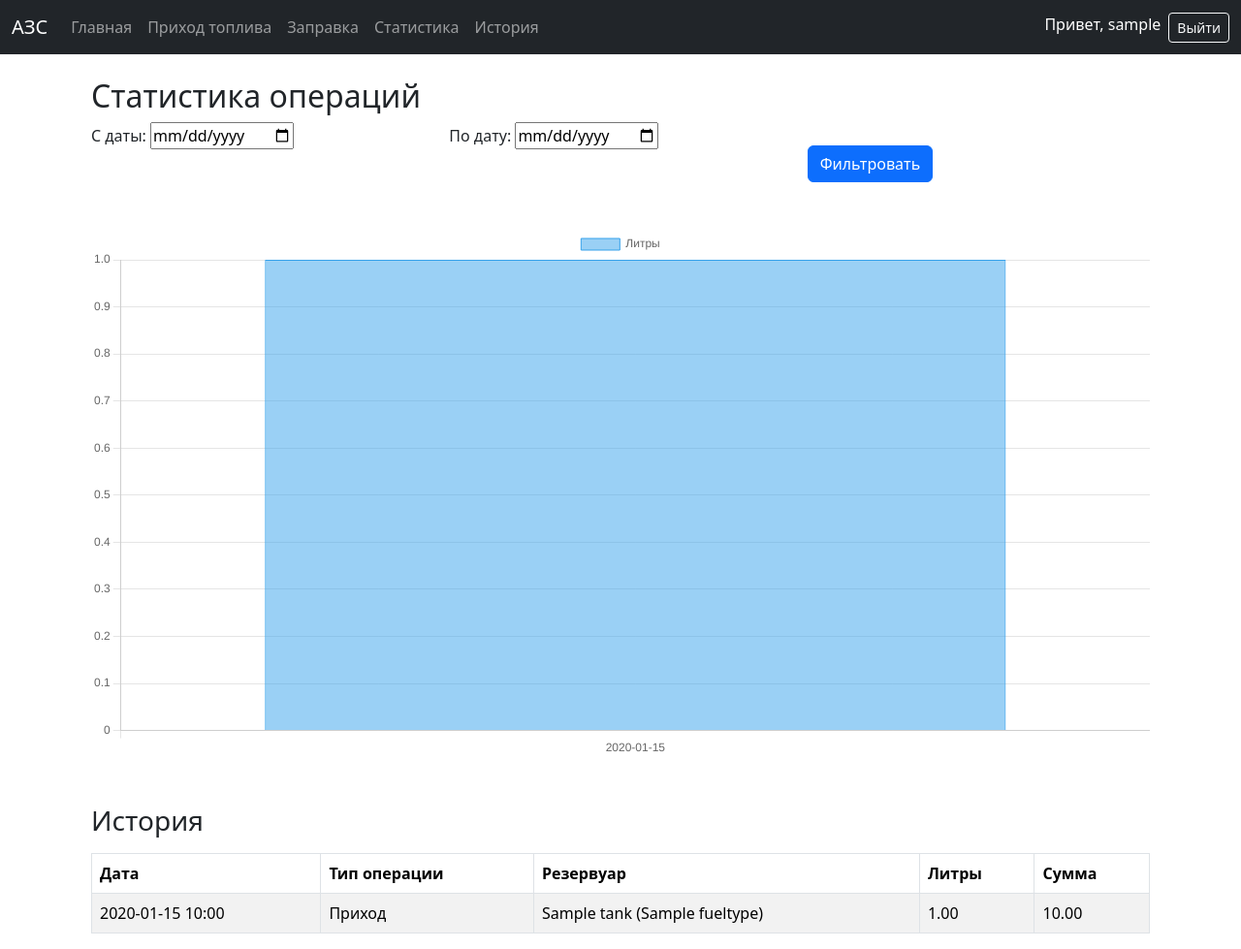
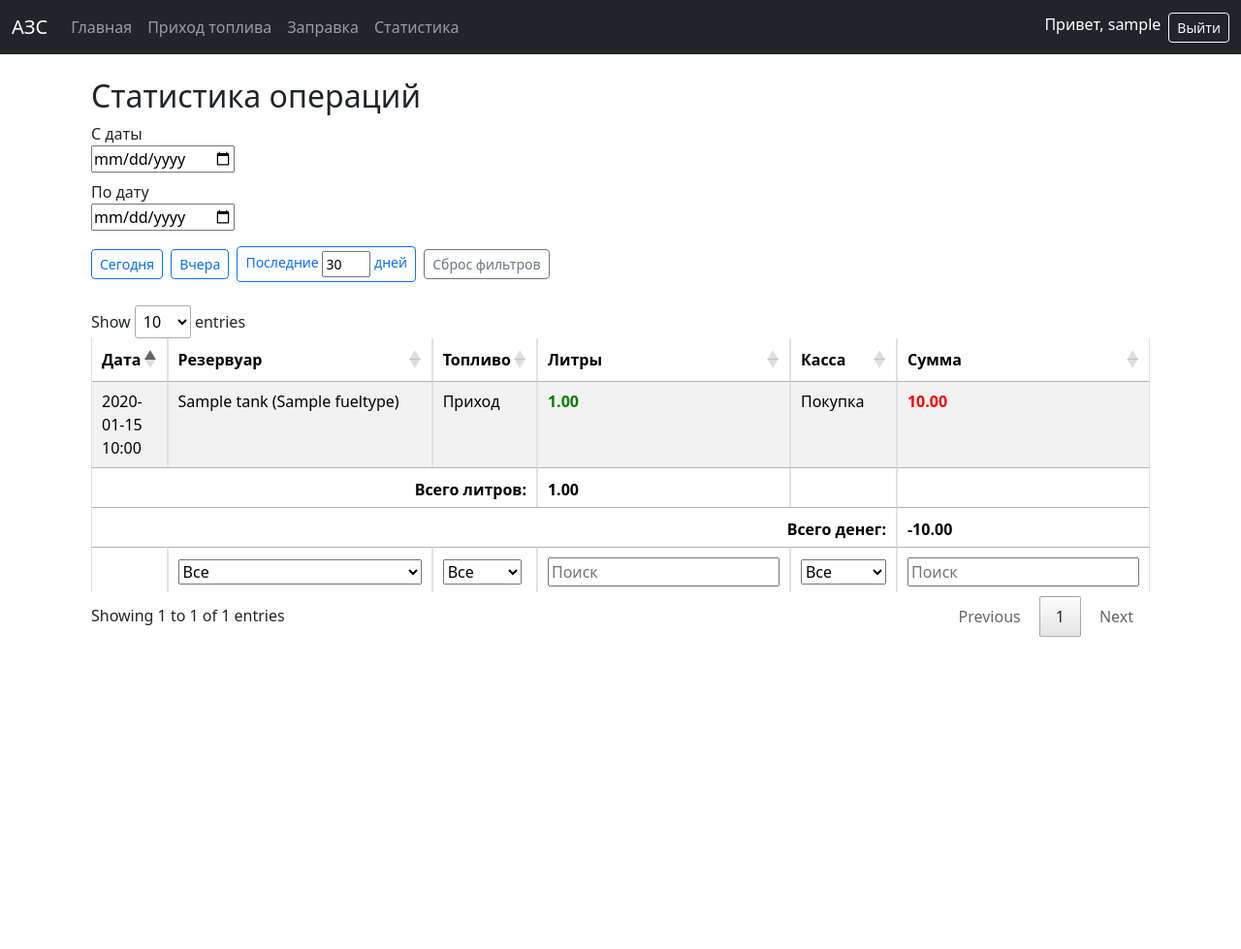
Before and after one commit to Alexxq64/fuel_manager, a Django app: page /statistics/ in a window 1280 px wide. Shown: the whole page at 97% size. After the commit the page ends 657 px from the top, so only its background shows below. Run offline with Django 5.2, Linux system fonts and the light colour scheme; a user stored in the database is signed in; tables that the repository leaves empty hold one stand-in row (values such as "Sample post"); some libraries are stand-ins or nearby versions.

Commit message:
forms styled a little statistics fully completed

```diff
--- a/fuel_manager/fuel/forms.py
+++ b/fuel_manager/fuel/forms.py
@@ -30,7 +30,6 @@ class FuelArrivalForm(forms.Form):
 
     def __init__(self, *args, **kwargs):
         super().__init__(*args, **kwargs)
-        # Для начальной отрисовки формы можно подтянуть все танки или оставить пустым
         self.fields['tank'].queryset = Tank.objects.all()
 
 
@@ -59,7 +58,6 @@ class RefuelForm(forms.Form):
         max_digits=12,
         label='Сумма'
     )
-    # Убираем selling_price_per_liter из формы, так как оно readonly в шаблоне и не нужно на сервере
     client = forms.ModelChoiceField(
         queryset=Client.objects.all(),
         required=False,
--- a/fuel_manager/fuel/templates/fuel/base.html
+++ b/fuel_manager/fuel/templates/fuel/base.html
@@ -17,7 +17,7 @@
           <li class="nav-item"><a class="nav-link" href="{% url 'fuel_arrival' %}">Приход топлива</a></li>
           <li class="nav-item"><a class="nav-link" href="{% url 'refuel' %}">Заправка</a></li>
           <li class="nav-item"><a class="nav-link" href="{% url 'statistics' %}">Статистика</a></li>
-          <li class="nav-item"><a class="nav-link" href="#">История</a></li>
+          {% comment %} <li class="nav-item"><a class="nav-link" href="#">История</a></li> {% endcomment %}
         {% endif %}
       </ul>
       <ul class="navbar-nav">
--- a/fuel_manager/fuel/templates/fuel/refuel.html
+++ b/fuel_manager/fuel/templates/fuel/refuel.html
@@ -59,7 +59,7 @@
     </div>
 
     <div class="mb-3">
-        <label class="form-label">Цена за литр (заполняется автоматически)</label>
+        <label class="form-label">Цена за литр</label>
         <input type="number" id="selling-price" class="form-control" step="0.01" min="0.01" readonly>
     </div>
 
--- a/fuel_manager/fuel/templates/fuel/statistics.html
+++ b/fuel_manager/fuel/templates/fuel/statistics.html
@@ -3,65 +3,222 @@
 <div class="container mt-4">
   <h2>Статистика операций</h2>
 
-  <form method="get" class="row g-3">
-    <div class="col-md-4">{{ form.start_date.label_tag }} {{ form.start_date }}</div>
-    <div class="col-md-4">{{ form.end_date.label_tag }} {{ form.end_date }}</div>
-    <div class="col-md-4">
-      <label>&nbsp;</label><br>
-      <button type="submit" class="btn btn-primary">Фильтровать</button>
+  <form id="dateFilterForm" class="mb-4">
+    <div class="mb-2">
+      <label for="id_start_date">С даты</label><br>
+      {{ form.start_date }}
+    </div>
+    <div class="mb-3">
+      <label for="id_end_date">По дату</label><br>
+      {{ form.end_date }}
+    </div>
+
+    <div class="mb-3">
+      <button type="button" id="btnToday" class="btn btn-outline-primary btn-sm me-1">Сегодня</button>
+      <button type="button" id="btnYesterday" class="btn btn-outline-primary btn-sm me-1">Вчера</button>
+      <button type="button" id="btnLastNDays" class="btn btn-outline-primary btn-sm me-1">
+        Последние <input id="lastNDaysInput" type="number" min="1" max="365" value="30" style="width: 50px; display: inline-block; vertical-align: middle;"> дней
+      </button>
+      <button type="button" id="btnResetFilters" class="btn btn-outline-secondary btn-sm">Сброс фильтров</button>
     </div>
   </form>
 
-  <canvas id="fuelChart" class="mt-5"></canvas>
-
-  <h3 class="mt-5">История</h3>
-  <table class="table table-bordered table-striped mt-3">
+  <table id="transactionsTable" class="table table-bordered table-striped">
     <thead>
       <tr>
         <th>Дата</th>
-        <th>Тип операции</th>
         <th>Резервуар</th>
+        <th>Топливо</th>
         <th>Литры</th>
+        <th>Касса</th>
         <th>Сумма</th>
       </tr>
     </thead>
+    <tfoot>
+      <tr>
+        <th></th>
+        <th></th>
+        <th></th>
+        <th></th>
+        <th></th>
+        <th></th>
+      </tr>
+    </tfoot>
     <tbody>
       {% for t in transactions %}
         <tr>
           <td>{{ t.datetime|date:"Y-m-d H:i" }}</td>
+          <td>{{ t.tank }}</td>
           <td>{{ t.get_operation_type_display }}</td>
-          <td>{{ t.tank }}</td>
-          <td>{{ t.liters }}</td>
-          <td>{{ t.amount }}</td>
+          <td data-op="{{ t.operation_type }}" data-value="{{ t.liters }}" style="color: {% if t.operation_type == 'IN' %}green{% else %}red{% endif %}; font-weight: 600;">
+            {{ t.liters }}
+          </td>
+          <td>{% if t.operation_type == 'IN' %}Покупка{% else %}Продажа{% endif %}</td>
+          <td data-op="{{ t.operation_type }}" data-value="{{ t.amount }}" style="color: {% if t.operation_type == 'IN' %}red{% else %}green{% endif %}; font-weight: 600;">
+            {{ t.amount }}
+          </td>
         </tr>
       {% empty %}
-        <tr><td colspan="5">Нет данных</td></tr>
+        <tr><td colspan="6">Нет данных</td></tr>
       {% endfor %}
     </tbody>
+    <tfoot>
+      <tr>
+        <th colspan="3" class="text-end">Всего литров:</th>
+        <th id="netLiters"></th>
+        <th></th>
+        <th></th>
+      </tr>
+      <tr>
+        <th colspan="5" class="text-end">Всего денег:</th>
+        <th id="netAmount"></th>
+      </tr>
+    </tfoot>
   </table>
 </div>
 
-<script src="https://cdn.jsdelivr.net/npm/chart.js"></script>
+<link rel="stylesheet" href="https://cdn.datatables.net/1.10.24/css/jquery.dataTables.min.css">
+<script src="https://code.jquery.com/jquery-3.6.0.min.js"></script>
+<script src="https://cdn.datatables.net/1.10.24/js/jquery.dataTables.min.js"></script>
+
 <script>
-  const ctx = document.getElementById('fuelChart').getContext('2d');
-  const chart = new Chart(ctx, {
-    type: 'bar',
-    data: {
-      labels: {{ labels|safe }},
-      datasets: [{
-        label: 'Литры',
-        data: {{ data|safe }},
-        backgroundColor: 'rgba(54, 162, 235, 0.5)',
-        borderColor: 'rgba(54, 162, 235, 1)',
-        borderWidth: 1
-      }]
+$(document).ready(function() {
+  let table = $('#transactionsTable').DataTable({
+    language: {
+      url: '//cdn.datatables.net/plug-ins/1.10.24/i18n/Russian.json'
     },
-    options: {
-      responsive: true,
-      scales: {
-        y: { beginAtZero: true }
-      }
+    dom: 'lrtip',
+    initComplete: function () {
+      this.api().columns().every(function () {
+        let column = this;
+        let colIdx = column.index();
+
+        if (colIdx === 0) {
+          $(column.footer()).empty();
+          return;
+        }
+
+        if ([1, 2, 4].includes(colIdx)) {
+          let select = $('<select><option value="">Все</option></select>')
+            .appendTo($(column.footer()).empty())
+            .on('change', function () {
+              let val = $.fn.dataTable.util.escapeRegex($(this).val());
+              column.search(val ? '^' + val + '$' : '', true, false).draw();
+            });
+
+          column.data().unique().sort().each(function (d) {
+            select.append('<option value="' + d + '">' + d + '</option>');
+          });
+        } else {
+          $('<input type="text" placeholder="Поиск" />')
+            .appendTo($(column.footer()).empty())
+            .on('keyup change clear', function () {
+              if (column.search() !== this.value) {
+                column.search(this.value).draw();
+              }
+            });
+        }
+      });
+    },
+    footerCallback: function(row, data, start, end, display) {
+      let api = this.api();
+
+      let parseValue = val => parseFloat(val.replace(',', '.')) || 0;
+
+      let totalLiters = 0;
+      let totalMoney = 0;
+
+      api.column(3, {search:'applied'}).nodes().each(function(cell) {
+        let op = $(cell).attr('data-op');
+        let val = parseValue($(cell).attr('data-value'));
+        totalLiters += (op === 'IN' ? val : -val);
+      });
+
+      api.column(5, {search:'applied'}).nodes().each(function(cell) {
+        let op = $(cell).attr('data-op');
+        let val = parseValue($(cell).attr('data-value'));
+        totalMoney += (op === 'IN' ? -val : val);
+      });
+
+      $('#netLiters').text(totalLiters.toFixed(2));
+      $('#netAmount').text(totalMoney.toFixed(2));
     }
   });
+
+  function formatDate(date) {
+    let d = date.getDate();
+    let m = date.getMonth() + 1;
+    let y = date.getFullYear();
+    if (d < 10) d = '0' + d;
+    if (m < 10) m = '0' + m;
+    return y + '-' + m + '-' + d;
+  }
+
+  function setLastNDaysPeriod(days) {
+    let endDate = new Date();
+    let startDate = new Date();
+    startDate.setDate(endDate.getDate() - (days - 1));
+
+    $('#id_start_date').val(formatDate(startDate));
+    $('#id_end_date').val(formatDate(endDate));
+    table.draw();
+  }
+
+  $.fn.dataTable.ext.search.push(function(settings, data, dataIndex) {
+    let startDate = $('#id_start_date').val();
+    let endDate = $('#id_end_date').val();
+    let dateStr = data[0];
+    let rowDate = new Date(dateStr);
+
+    if (startDate) {
+      let start = new Date(startDate);
+      if (rowDate < start) return false;
+    }
+    if (endDate) {
+      let end = new Date(endDate);
+      end.setHours(23,59,59,999);
+      if (rowDate > end) return false;
+    }
+    return true;
+  });
+
+  $('#id_start_date, #id_end_date').on('change', function() {
+    table.draw();
+  });
+
+  $('#btnToday').click(function() {
+    let today = new Date();
+    let str = formatDate(today);
+    $('#id_start_date').val(str);
+    $('#id_end_date').val(str);
+    table.draw();
+  });
+
+  $('#btnYesterday').click(function() {
+    let yesterday = new Date();
+    yesterday.setDate(yesterday.getDate() - 1);
+    let str = formatDate(yesterday);
+    $('#id_start_date').val(str);
+    $('#id_end_date').val(str);
+    table.draw();
+  });
+
+  $('#btnLastNDays').click(function() {
+    let days = parseInt($('#lastNDaysInput').val()) || 30;
+    if (days < 1) days = 1;
+    if (days > 365) days = 365;
+    setLastNDaysPeriod(days);
+  });
+
+  $('#btnResetFilters').click(function() {
+    $('#id_start_date').val('');
+    $('#id_end_date').val('');
+    $('#lastNDaysInput').val('30');
+    table.columns().search('').draw();
+  });
+
+  table.draw();
+});
 </script>
+
 {% endblock %}
```
Also changed, not shown: fuel_manager/fuel/templates/fuel/fuel_arrival.html (+23 -14 lines), fuel_manager/fuel/views.py (+0 -8 lines).
